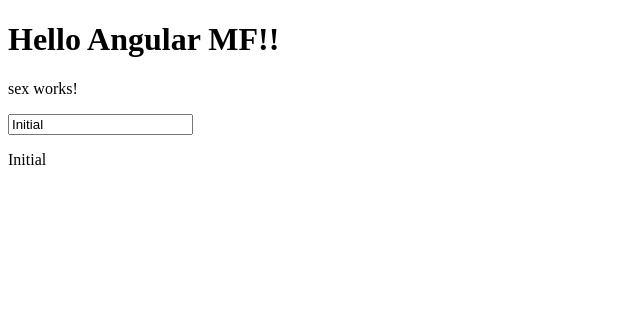
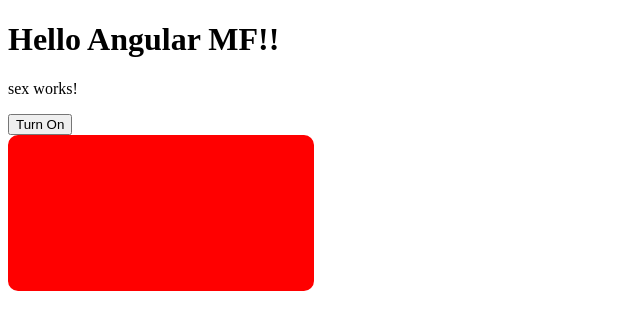
Before and after one commit to Fi1imon/angular-start, an Angular app: page / in a window 1280 px wide. Shown: the top 330 px of the page, without its empty margins (0-640 px from the left). Built offline with nearby package versions, Linux system fonts and the light colour scheme.

Commit message:
dinamic stuling with ngStyle

```diff
--- a/src/app/sex/sex.component.html
+++ b/src/app/sex/sex.component.html
@@ -1,5 +1,13 @@
 <p>sex works!</p>
 
-<input type="text" [(ngModel)]="title">
+<button (click)="backTurnOn = !backTurnOn">Turn On</button>
 
-<p>{{title}}</p>
+<div [ngStyle]="{
+  width: '300px',
+  height: '150px',
+  borderRadius: '10px',
+  border: '3px solid red',
+  background: backTurnOn ? 'green' : 'red'
+  }">
+
+</div>
--- a/src/app/sex/sex.component.ts
+++ b/src/app/sex/sex.component.ts
@@ -7,11 +7,7 @@
 })
 export class SexComponent implements OnInit {
 
-  title = 'Initial'
-
-  onInput(event: any) {
-    this.title = event.target.value
-  }
+  backTurnOn = false
 
   constructor() { }
 
```
